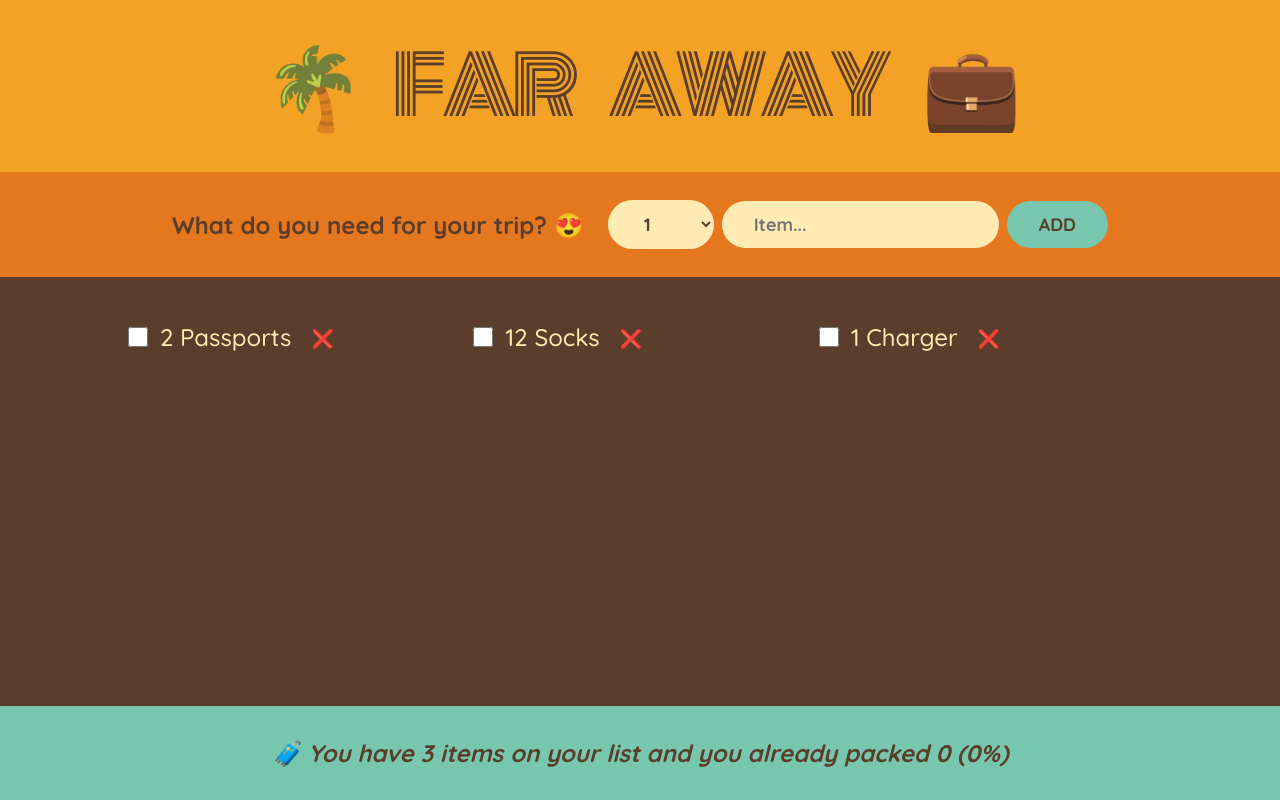
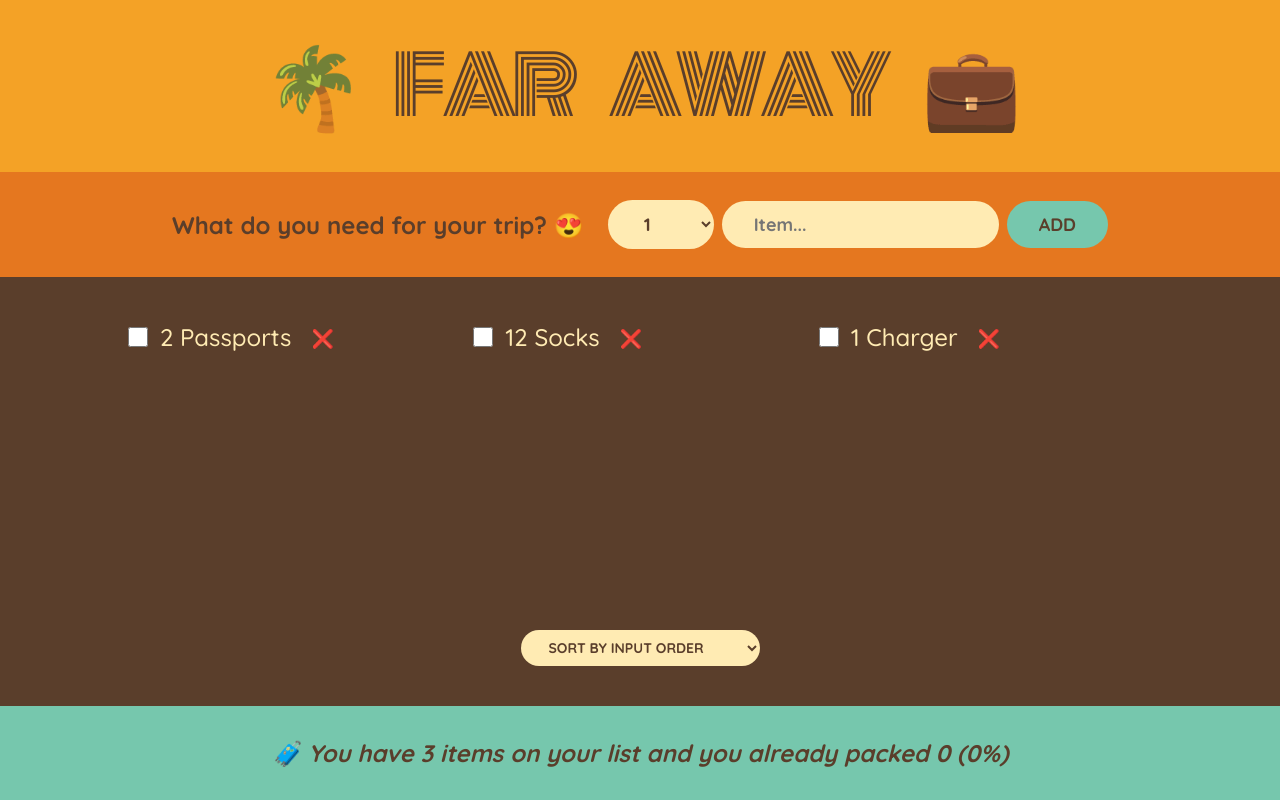
Before and after one commit to Therakar/travel-list, a React (Create React App) app: page / in a window 1280 px wide. Built offline with nearby package versions, Linux system fonts and the light colour scheme.

Commit message:
sorting feature

```diff
--- a/src/App.js
+++ b/src/App.js
@@ -85,10 +85,25 @@
 }
 
 function PackingList({ items, onDeleteItem, onToggleItem }) {
+  const [sortBy, setSortBy] = useState("input");
+
+  let sortedItems;
+
+  if (sortBy === "input") sortedItems = items;
+
+  if (sortBy === "description")
+    sortedItems = items
+      .slice()
+      .sort((a, b) => a.description.localeCompare(b.description));
+
+  if (sortBy === "packed")
+    sortedItems = items
+      .slice()
+      .sort((a, b) => Number(a.packed) - Number(b.packed));
   return (
     <div className="list">
       <ul>
-        {items.map((item) => (
+        {sortedItems.map((item) => (
           <Item
             item={item}
             onDeleteItem={onDeleteItem}
@@ -97,6 +112,14 @@
           />
         ))}
       </ul>
+
+      <div>
+        <select value={sortBy} onChange={(e) => setSortBy(e.target.value)}>
+          <option value="input">Sort by input order</option>
+          <option value="description">Sort by description</option>
+          <option value="packed">Sort by packed status</option>
+        </select>
+      </div>
     </div>
   );
 }
```
